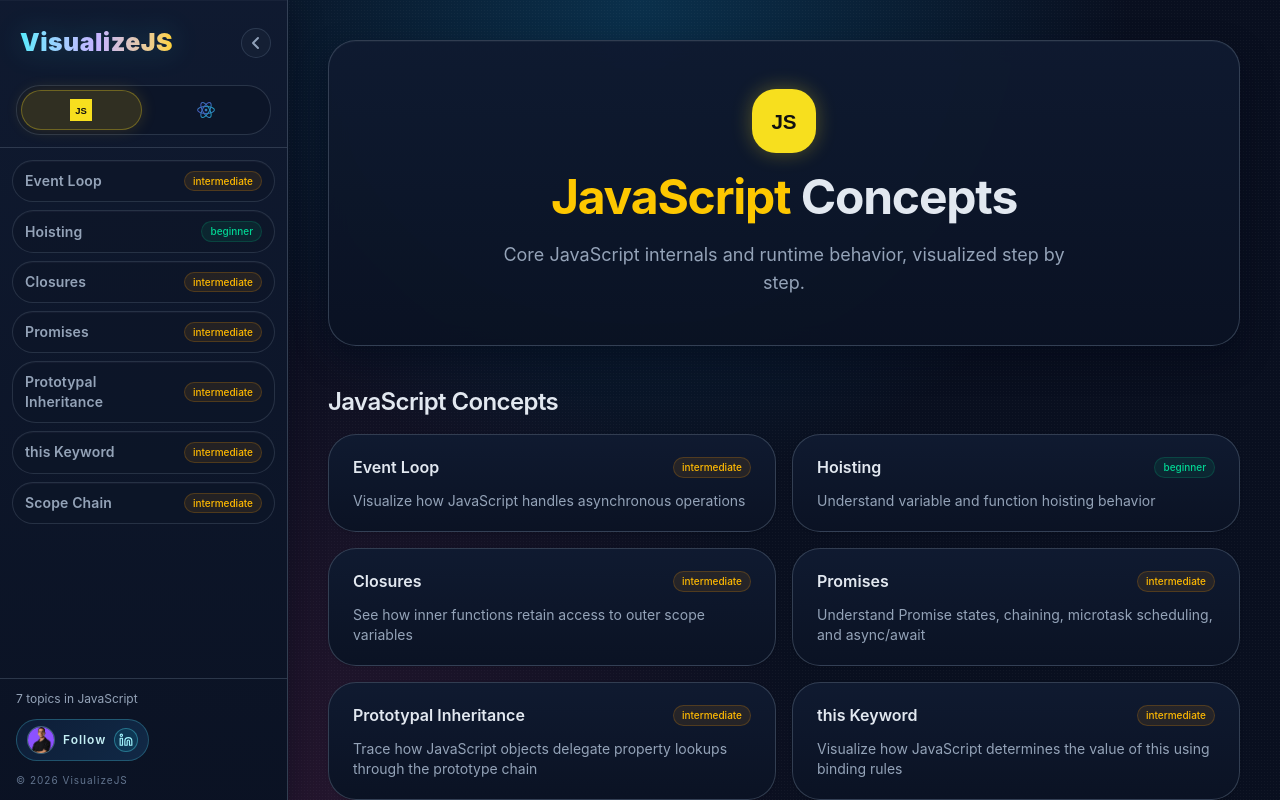
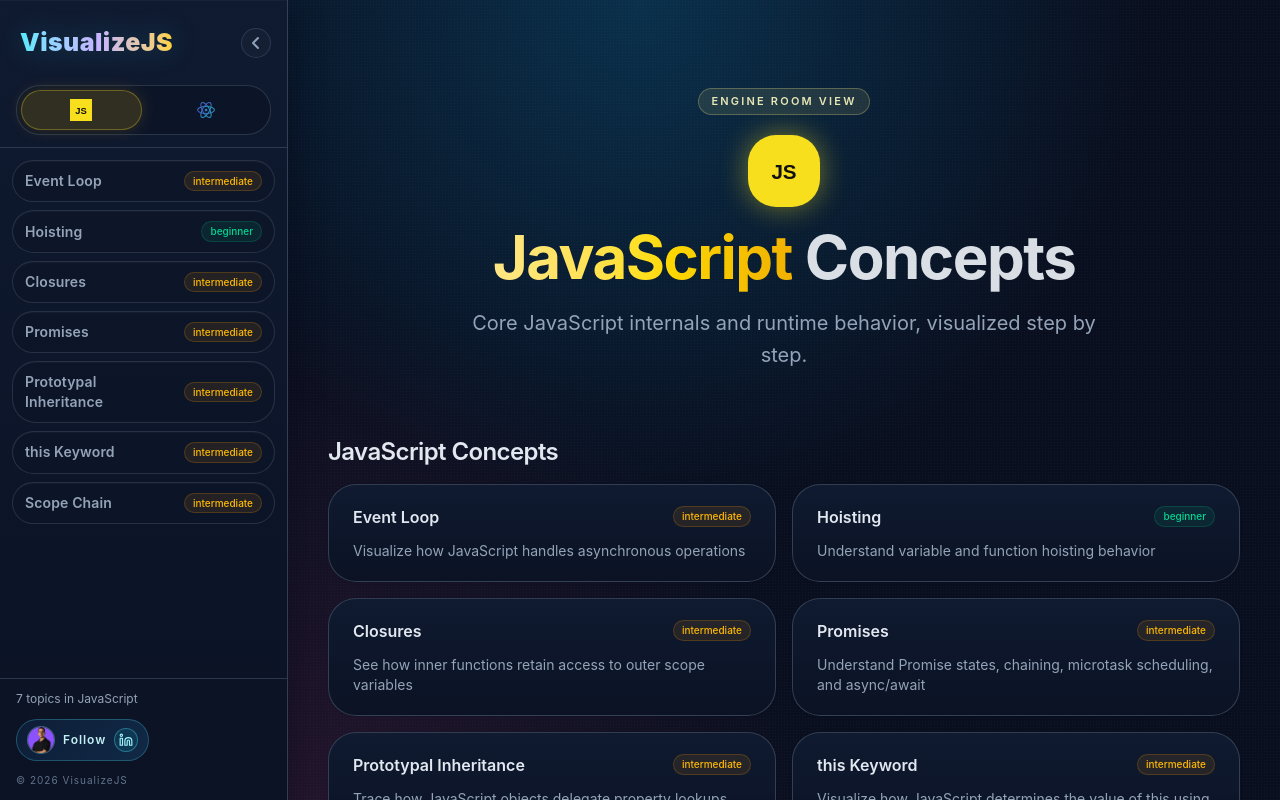
Before and after one commit to tornike14/visualizejs, a Next.js app: page /javascript in a window 1280 px wide. Shown: the top 800 px of the page. Built offline with nearby package versions, Linux system fonts and the light colour scheme; no server answers.

Commit message:
updated the hero banner section

```diff
--- a/src/app/globals.css
+++ b/src/app/globals.css
@@ -193,6 +193,96 @@
     color: var(--app-text-secondary);
   }
 
+  .category-hero {
+    position: relative;
+    isolation: isolate;
+    overflow: hidden;
+    border: 1px solid rgba(var(--hero-accent), 0.24);
+    background:
+      radial-gradient(circle at 50% 0%, rgba(var(--hero-accent-soft), 0.14), transparent 44%),
+      linear-gradient(180deg, rgba(12, 23, 44, 0.96), rgba(7, 14, 28, 0.97));
+    box-shadow:
+      0 20px 36px rgba(2, 6, 23, 0.45),
+      inset 0 1px 0 rgba(148, 163, 184, 0.12),
+      0 0 0 1px rgba(var(--hero-secondary), 0.09);
+  }
+
+  .category-hero-grid {
+    opacity: 0.38;
+    background-image: radial-gradient(rgba(var(--hero-accent), 0.3) 0.65px, transparent 0.75px);
+    background-size: 8px 8px;
+    mask-image: linear-gradient(to bottom, rgba(0, 0, 0, 0.85), transparent 78%);
+  }
+
+  .category-hero-beam {
+    border-radius: 9999px;
+    background: linear-gradient(
+      90deg,
+      transparent,
+      rgba(var(--hero-accent), 0.12) 30%,
+      rgba(var(--hero-secondary), 0.2) 50%,
+      rgba(var(--hero-accent), 0.12) 70%,
+      transparent
+    );
+    filter: blur(18px);
+    animation: category-hero-beam 9s ease-in-out infinite;
+  }
+
+  .category-hero-orb {
+    border-radius: 9999px;
+    filter: blur(40px);
+    animation: category-hero-orb 11s ease-in-out infinite;
+  }
+
+  .category-hero-orb-primary {
+    background: radial-gradient(circle, rgba(var(--hero-accent), 0.42), transparent 70%);
+  }
+
+  .category-hero-orb-secondary {
+    background: radial-gradient(circle, rgba(var(--hero-secondary), 0.34), transparent 72%);
+  }
+
+  .category-hero-orb-delayed {
+    animation-delay: -5.5s;
+  }
+
+  .category-hero-kicker {
+    animation: category-hero-rise 0.45s ease-out both;
+  }
+
+  .category-hero-icon-shell {
+    position: relative;
+    animation: category-hero-icon 5.6s ease-in-out infinite;
+  }
+
+  .category-hero-icon-ring {
+    position: absolute;
+    inset: 50%;
+    z-index: 0;
+    height: 120%;
+    width: 120%;
+    transform: translate(-50%, -50%);
+    border-radius: 9999px;
+    border: 1px solid rgba(var(--hero-accent), 0.2);
+    box-shadow:
+      inset 0 0 22px rgba(var(--hero-accent), 0.14),
+      0 0 28px rgba(var(--hero-secondary), 0.16);
+  }
+
+  .category-hero-title {
+    animation: category-hero-rise 0.6s ease-out both;
+  }
+
+  @media (prefers-reduced-motion: reduce) {
+    .category-hero-beam,
+    .category-hero-orb,
+    .category-hero-kicker,
+    .category-hero-icon-shell,
+    .category-hero-title {
+      animation: none !important;
+    }
+  }
+
   /* ── Syntax highlighting token classes ── */
   .tok-kw      { color: #c084fc; }
   .tok-builtin { color: #e5c07b; }
@@ -328,4 +418,46 @@
     0%, 100% { opacity: 0.55; }
     50% { opacity: 1; }
   }
+
+  @keyframes category-hero-beam {
+    0%, 100% {
+      transform: translateX(-10%) rotate(-8deg);
+      opacity: 0.32;
+    }
+    50% {
+      transform: translateX(32%) rotate(-8deg);
+      opacity: 0.62;
+    }
+  }
+
+  @keyframes category-hero-orb {
+    0%, 100% {
+      transform: translate3d(0, 0, 0) scale(1);
+      opacity: 0.44;
+    }
+    50% {
+      transform: translate3d(14px, -10px, 0) scale(1.08);
+      opacity: 0.7;
+    }
+  }
+
+  @keyframes category-hero-icon {
+    0%, 100% {
+      transform: translateY(0);
+    }
+    50% {
+      transform: translateY(-5px);
+    }
+  }
+
+  @keyframes category-hero-rise {
+    from {
+      opacity: 0;
+      transform: translateY(8px);
+    }
+    to {
+      opacity: 1;
+      transform: translateY(0);
+    }
+  }
 }
--- a/src/components/layout/CategoryTopicsPage.tsx
+++ b/src/components/layout/CategoryTopicsPage.tsx
@@ -1,3 +1,4 @@
+import type { CSSProperties } from "react";
 import Image from "next/image";
 import Link from "next/link";
 import { Badge } from "@/components/ui/badge";
@@ -10,6 +11,12 @@ interface CategoryTopicsPageProps {
   category: Category;
 }
 
+type HeroStyle = CSSProperties & {
+  "--hero-accent": string;
+  "--hero-accent-soft": string;
+  "--hero-secondary": string;
+};
+
 const CATEGORY_CONFIG: Record<
   Category,
   {
@@ -20,19 +27,32 @@ const CATEGORY_CONFIG: Record<
     highlightedWord: string;
     titleTail: string;
     description: string;
-    accentText: string;
+    titleAccentClass: string;
+    kicker: string;
+    kickerClass: string;
+    heroStyle: HeroStyle;
   }
 > = {
   javascript: {
     iconSrc: "/icons/javascript.svg",
     iconAlt: "JavaScript logo",
-    iconShellClass: "bg-[#f7df1e] p-1 shadow-[0_0_20px_rgba(247,223,30,0.3)]",
+    iconShellClass:
+      "bg-[#f7df1e] p-1.5 shadow-[0_0_28px_rgba(247,223,30,0.46)]",
     title: "JavaScript Concepts",
     highlightedWord: "JavaScript",
     titleTail: "Concepts",
     description:
       "Core JavaScript internals and runtime behavior, visualized step by step.",
-    accentText: "text-yellow-400",
+    titleAccentClass:
+      "bg-gradient-to-r from-amber-200 via-yellow-300 to-yellow-500 bg-clip-text text-transparent",
+    kicker: "Engine Room View",
+    kickerClass:
+      "border border-yellow-200/25 bg-yellow-200/10 text-yellow-100/90",
+    heroStyle: {
+      "--hero-accent": "247 223 30",
+      "--hero-accent-soft": "253 230 138",
+      "--hero-secondary": "56 189 248",
+    },
   },
   react: {
     iconSrc: "/icons/react.svg",
@@ -44,7 +64,15 @@ const CATEGORY_CONFIG: Record<
     titleTail: "Concepts",
     description:
       "React rendering, reconciliation, and auth flows with interactive diagrams.",
-    accentText: "text-cyan-400",
+    titleAccentClass:
+      "bg-gradient-to-r from-cyan-200 via-sky-200 to-cyan-400 bg-clip-text text-transparent",
+    kicker: "Rendering Playground",
+    kickerClass: "border border-cyan-200/25 bg-cyan-200/10 text-cyan-100/90",
+    heroStyle: {
+      "--hero-accent": "34 211 238",
+      "--hero-accent-soft": "103 232 249",
+      "--hero-secondary": "192 132 252",
+    },
   },
 };
 
@@ -76,8 +104,30 @@ export function CategoryTopicsPage({ category }: CategoryTopicsPageProps) {
         type="application/ld+json"
         dangerouslySetInnerHTML={{ __html: JSON.stringify(categorySchema) }}
       />
-      <section className="app-surface flex flex-col items-center gap-5 rounded-3xl px-6 py-10 text-center lg:px-10 lg:py-12">
-        <div className={`flex h-16 w-16 items-center justify-center rounded-2xl ${config.iconShellClass}`}>
+      <section
+        className="category-hero rounded-3xl px-6 pb-4 pt-10 text-center lg:px-10 lg:pb-6 lg:pt-12"
+        style={config.heroStyle}
+      >
+        <div aria-hidden className="pointer-events-none absolute inset-0">
+          <div className="category-hero-grid absolute inset-0" />
+          <div className="category-hero-beam absolute -left-1/3 top-1/2 h-56 w-[70%] -translate-y-1/2" />
+          <div className="category-hero-orb category-hero-orb-primary absolute -top-20 left-1/2 h-64 w-64 -translate-x-1/2" />
+          <div className="category-hero-orb category-hero-orb-secondary absolute -right-14 top-6 h-48 w-48" />
+          <div className="category-hero-orb category-hero-orb-secondary category-hero-orb-delayed absolute -left-16 bottom-0 h-44 w-44" />
+        </div>
+
+        <div className="relative z-[1] flex flex-col items-center gap-5">
+          <p
+            className={`category-hero-kicker rounded-full px-3 py-1 text-[11px] font-semibold uppercase tracking-[0.2em] ${config.kickerClass}`}
+          >
+            {config.kicker}
+          </p>
+
+          <div className="category-hero-icon-shell">
+            <span aria-hidden className="category-hero-icon-ring" />
+            <div
+              className={`relative z-[1] flex h-[4.5rem] w-[4.5rem] items-center justify-center rounded-3xl ${config.iconShellClass}`}
+            >
               <Image
                 src={config.iconSrc}
                 alt={config.iconAlt}
@@ -86,13 +136,16 @@ export function CategoryTopicsPage({ category }: CategoryTopicsPageProps) {
                 className="h-12 w-12 object-contain"
               />
             </div>
-        <h1 className="text-4xl font-bold tracking-tight lg:text-5xl">
-          <span className={config.accentText}>{config.highlightedWord}</span>{" "}
-          {config.titleTail}
+          </div>
+
+          <h1 className="category-hero-title text-4xl font-bold tracking-tight lg:text-6xl">
+            <span className={config.titleAccentClass}>{config.highlightedWord}</span>{" "}
+            <span className="text-slate-100/90">{config.titleTail}</span>
           </h1>
-        <p className="max-w-xl text-base text-[color:var(--app-text-secondary)] lg:text-lg">
+          <p className="max-w-2xl text-base leading-relaxed text-[color:var(--app-text-secondary)] lg:text-xl">
             {config.description}
           </p>
+        </div>
       </section>
 
       <section className="flex flex-col gap-4">
```
Lines whose indentation alone changed are shown as unchanged.
